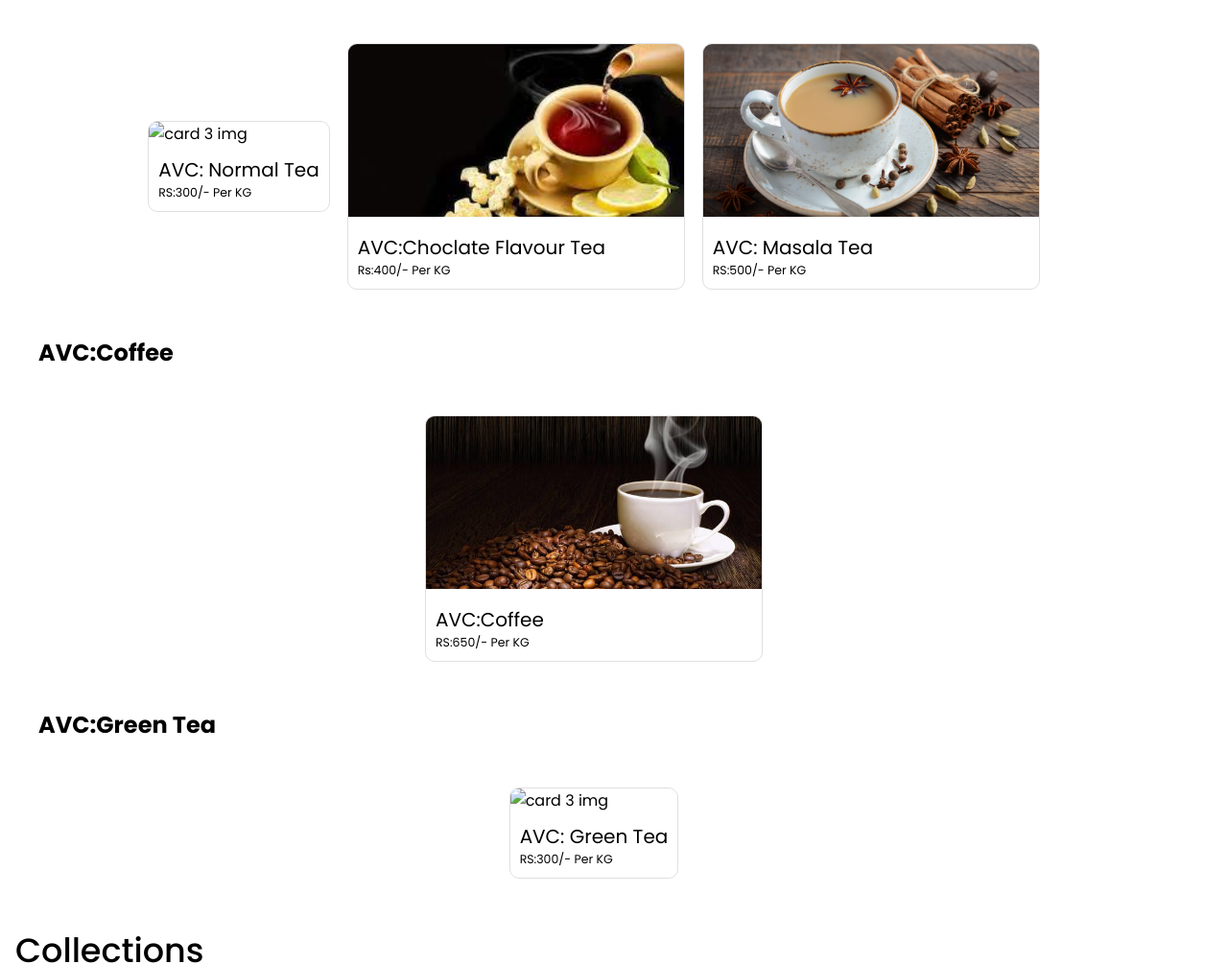
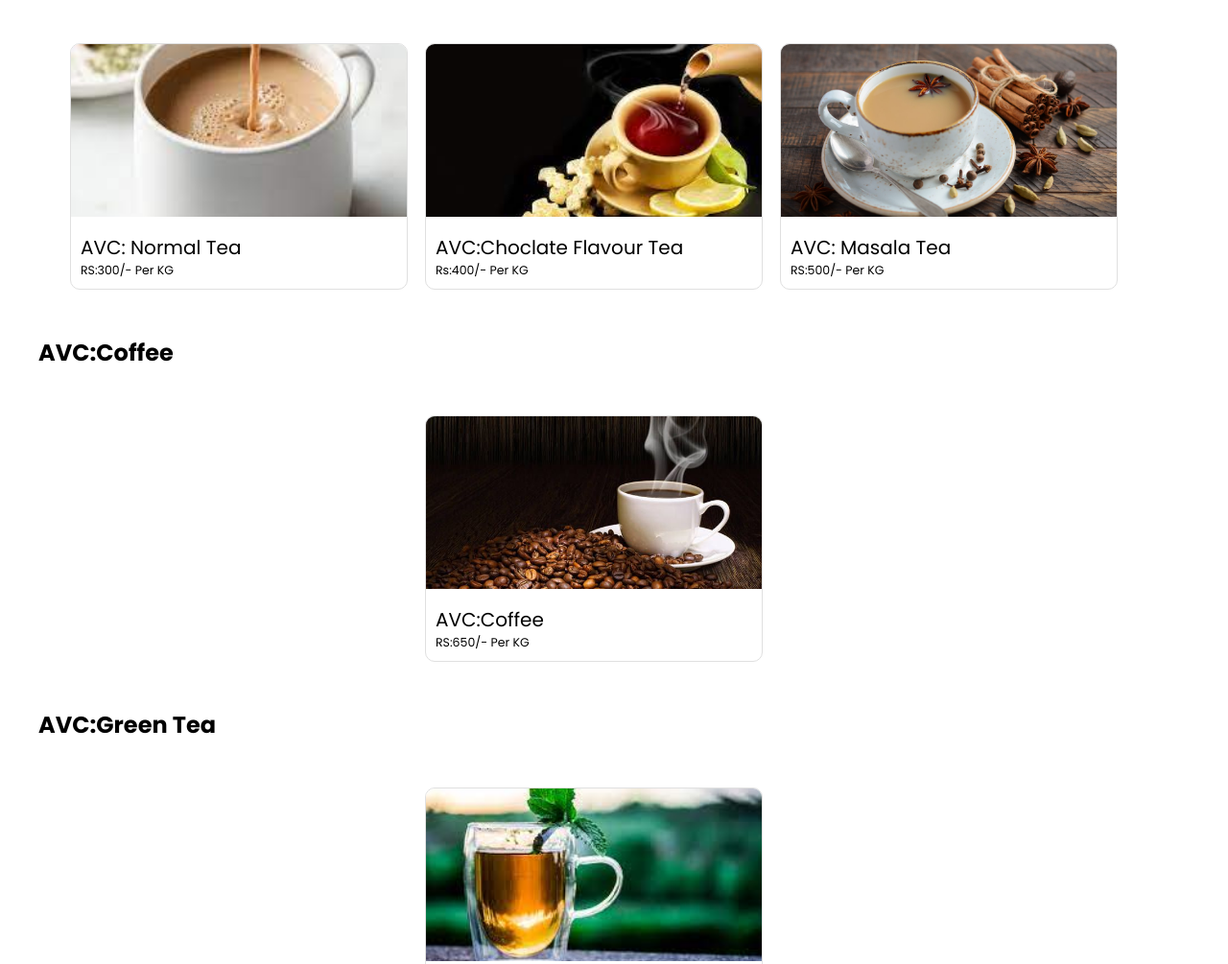
Before and after one commit to GowthamXeno/AVC_GOLD, a plain HTML site: page index.html in a window 1280 px wide. Shown: the part 518-1523 px from the top of the page at 96% size. Drawn offline with Linux system fonts and the light colour scheme.

Commit message:
Update index.html

```diff
--- a/index.html
+++ b/index.html
@@ -54,7 +54,7 @@
 
     <section class="container we_offer">
         <div class="we_offer_card">
-            <img src="images/download (2).jpg" alt="card 3 img" class="normaltea">
+            <img src="images/download2.jpg" alt="card 3 img" class="normaltea">
             <div class="card_content">
                 <h2>AVC: Normal Tea</h2>
             <p>RS:300/- Per KG</p>
@@ -91,7 +91,7 @@
     <h2 style="display: flex; justify-content: start; ;flex-wrap: wrap;margin-left:40px">AVC:Green Tea</h2>
     <section class="container we_offer">
         <div class="we_offer_card">
-            <img src="images/download (1).jpg" alt="card 3 img" class="normaltea">
+            <img src="images/download1.jpg" alt="card 3 img" class="normaltea">
             <div class="card_content">
                 <h2>AVC: Green Tea</h2>
             <p>RS:300/- Per KG</p>
```
